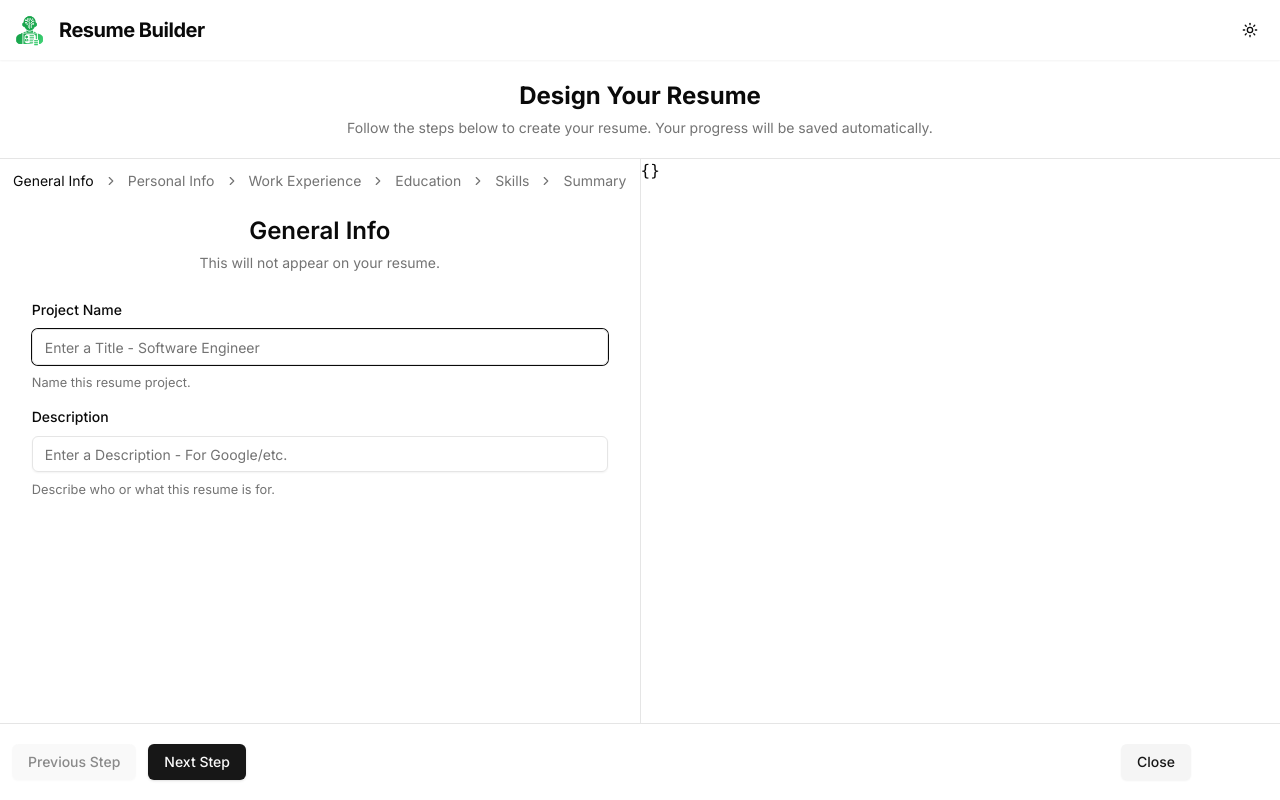
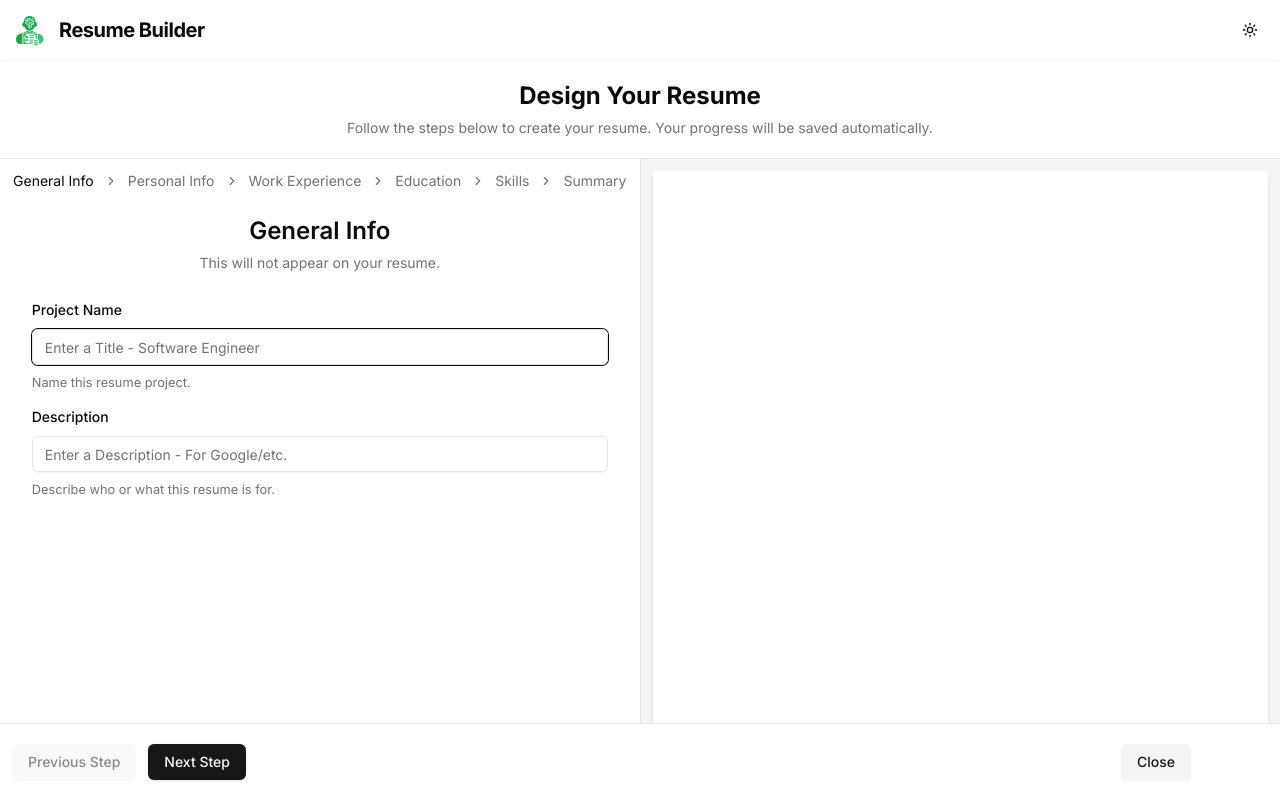
Before and after one commit to FrankBonanno/resume-builder, a Next.js app: page /editor in a window 1280 px wide. Built offline with nearby package versions, Linux system fonts and the light colour scheme.

Commit message:
more work on resume preview

```diff
--- a/src/app/(main)/editor/ResumeEditor.tsx
+++ b/src/app/(main)/editor/ResumeEditor.tsx
@@ -6,6 +6,7 @@
 import Footer from "./Footer";
 import { useState } from "react";
 import { ResumeValues } from "@/lib/validation";
+import ResumePreviewSection from "./ResumePreviewSection";
 
 const ResumeEditor = () => {
   const searchParams = useSearchParams();
@@ -50,9 +51,10 @@
 
           <div className="grow md:border-r" />
 
-          <div className="hidden w-1/2 md:flex">
-            <pre>{JSON.stringify(resumeData, null, 2)}</pre>
-          </div>
+          <ResumePreviewSection
+            resumeData={resumeData}
+            setResumeData={setResumeData}
+          />
         </div>
       </main>
 
--- /dev/null
+++ b/src/app/(main)/editor/ResumePreviewSection.tsx
@@ -0,0 +1,25 @@
+import ResumePreview from "@/components/ResumePreview";
+import { ResumeValues } from "@/lib/validation";
+
+interface ResumePreviewSectionProps {
+  resumeData: ResumeValues;
+  setResumeData: (data: ResumeValues) => void;
+}
+
+const ResumePreviewSection = ({
+  resumeData,
+  setResumeData,
+}: ResumePreviewSectionProps) => {
+  return (
+    <div className="hidden w-1/2 md:flex">
+      <div className="flex w-full justify-center overflow-y-auto bg-secondary p-3">
+        <ResumePreview
+          resumeData={resumeData}
+          className="max-w-2xl shadow-md"
+        />
+      </div>
+    </div>
+  );
+};
+
+export default ResumePreviewSection;
--- a/src/app/(main)/editor/forms/SummaryForm.tsx
+++ b/src/app/(main)/editor/forms/SummaryForm.tsx
@@ -53,7 +53,7 @@
                 <FormControl>
                   <Textarea
                     {...field}
-                    rows={4}
+                    rows={6}
                     placeholder="A brief, engaging message about yourself."
                   />
                 </FormControl>
--- /dev/null
+++ b/src/components/ResumePreview.tsx
@@ -0,0 +1,151 @@
+import useDimensions from "@/hooks/useDimensions";
+import { cn } from "@/lib/utils";
+import { ResumeValues } from "@/lib/validation";
+import Image from "next/image";
+import { useEffect, useRef, useState } from "react";
+import { formatDate } from "date-fns";
+
+interface ResumePreviewProps {
+  resumeData: ResumeValues;
+  className?: string;
+}
+
+const ResumePreview = ({ resumeData, className }: ResumePreviewProps) => {
+  const containerRef = useRef<HTMLDivElement>(null);
+
+  const { width } = useDimensions(containerRef);
+
+  // A4 - 210mm/297mm
+  //      794px
+  return (
+    <div
+      className={cn(
+        "aspect-[210/297] h-fit w-full bg-white text-black",
+        className,
+      )}
+      ref={containerRef}
+    >
+      {/* Resizes text with paper size */}
+      <div
+        className={cn("space-y-6 p-6", !width && "invisible")}
+        style={{
+          zoom: (1 / 794) * width,
+        }}
+      >
+        <PersonalInfoHeader resumeData={resumeData} />
+        <SummarySection resumeData={resumeData} />
+        <WorkExperienceSection resumeData={resumeData} />
+      </div>
+    </div>
+  );
+};
+
+interface ResumeSectionProps {
+  resumeData: ResumeValues;
+}
+
+const PersonalInfoHeader = ({ resumeData }: ResumeSectionProps) => {
+  const { photo, firstName, lastName, jobTitle, city, country, phone, email } =
+    resumeData;
+
+  const [photoSrc, setPhotoSrc] = useState(photo instanceof File ? "" : photo);
+
+  useEffect(() => {
+    const objectUrl = photo instanceof File ? URL.createObjectURL(photo) : "";
+
+    if (objectUrl) setPhotoSrc(objectUrl);
+
+    if (photo === null) setPhotoSrc("");
+
+    return () => URL.revokeObjectURL(objectUrl);
+  }, [photo]);
+
+  return (
+    <div className="flex items-center gap-6">
+      {photoSrc && (
+        <Image
+          src={photoSrc}
+          width={100}
+          height={100}
+          alt="Author Photo"
+          className="aspect-square object-contain"
+        />
+      )}
+
+      <div className="space-y-2.5">
+        <div className="space-y-1">
+          <p className="text-3xl font-bold">
+            {firstName} {lastName}
+          </p>
+          <p className="font-medium">{jobTitle}</p>
+        </div>
+
+        <p className="text-xs text-gray-500">
+          {city}
+          {city && country ? ", " : ""}
+          {country}
+          {(city || country) && (phone || email) ? " • " : ""}
+          {[phone, email].filter(Boolean).join(" • ")}
+        </p>
+      </div>
+    </div>
+  );
+};
+
+const SummarySection = ({ resumeData }: ResumeSectionProps) => {
+  const { summary } = resumeData;
+
+  if (!summary) return null;
+
+  return (
+    <>
+      <hr className="border-2" />
+      {/* For printing use break-inside-avoid */}
+      <div className="break-inside-avoid space-y-3">
+        <p className="text-lg font-semibold">Professional Profile</p>
+        <div className="whitespace-pre-line text-sm">{summary}</div>
+      </div>
+    </>
+  );
+};
+
+const WorkExperienceSection = ({ resumeData }: ResumeSectionProps) => {
+  const { workExperiences } = resumeData;
+
+  const workExperiencesNotEmpty = workExperiences?.filter(
+    (exp) => Object.values(exp).filter(Boolean).length > 0,
+  );
+
+  if (!workExperiencesNotEmpty?.length) return null;
+
+  return (
+    <>
+      <hr className="border-2" />
+      <div className="space-y-3">
+        <p className="text-lg font-semibold">Work Experience</p>
+
+        {workExperiencesNotEmpty.map((exp, index) => (
+          <div key={index} className="break-inside-avoid space-y-1">
+            <div className="flex items-center justify-between text-sm font-semibold">
+              <span>{exp.position}</span>
+              {exp.startDate && (
+                <span>
+                  {formatDate(exp.startDate, "MM/yyyy")} -{" "}
+                  {exp.endDate
+                    ? formatDate(exp.startDate, "MM/yyyy")
+                    : "Present"}
+                </span>
+              )}
+            </div>
+
+            <p className="text-xs font-semibold">{exp.company}</p>
+
+            <div className="whitespace-pre-line text-xs">{exp.description}</div>
+          </div>
+        ))}
+      </div>
+    </>
+  );
+};
+
+export default ResumePreview;
--- /dev/null
+++ b/src/hooks/useDimensions.ts
@@ -0,0 +1,39 @@
+import { RefObject, useEffect, useState } from "react";
+
+export default function useDimensions(containerRef: RefObject<HTMLElement>) {
+  const [dimensions, setDimensions] = useState({ width: 0, height: 0 });
+
+  useEffect(() => {
+    const currentRef = containerRef.current;
+
+    function getDimensions() {
+      return {
+        width: currentRef?.offsetWidth || 0,
+        height: currentRef?.offsetHeight || 0,
+      };
+    }
+
+    const resizeObserver = new ResizeObserver((entries) => {
+      const entry = entries[0];
+
+      if (entry) {
+        setDimensions(getDimensions());
+      }
+    });
+
+    if (currentRef) {
+      resizeObserver.observe(currentRef);
+      setDimensions(getDimensions());
+    }
+
+    return () => {
+      if (currentRef) {
+        resizeObserver.unobserve(currentRef);
+      }
+
+      resizeObserver.disconnect();
+    };
+  }, [containerRef]);
+
+  return dimensions;
+}
```
